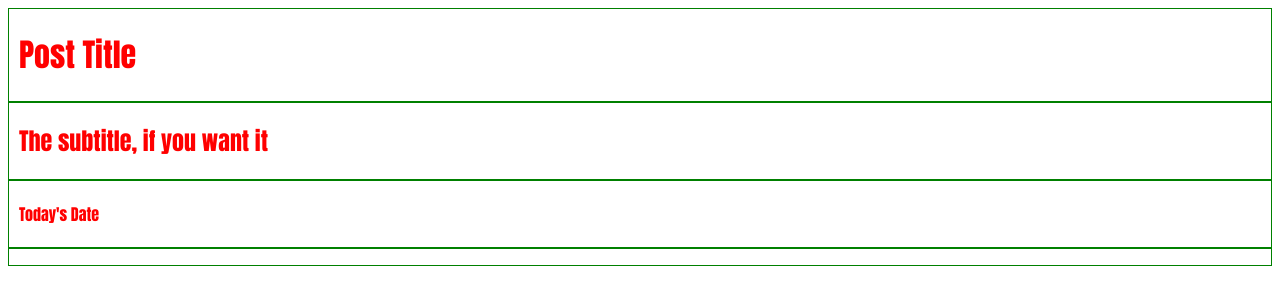
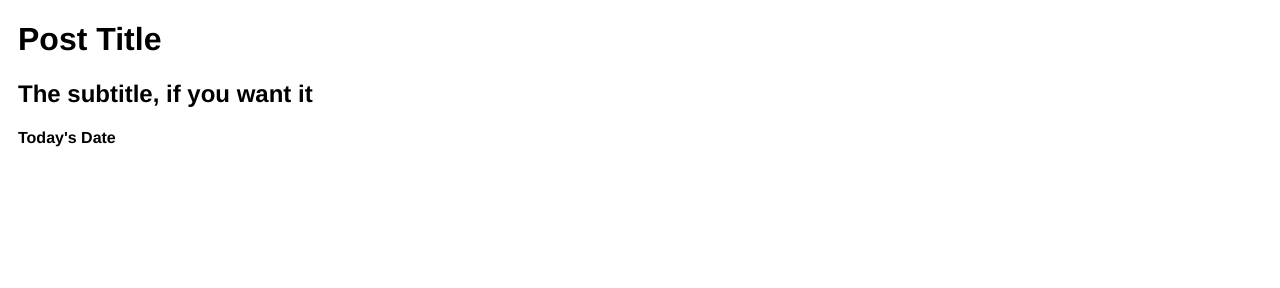
Before and after one commit to joshzich/joshzich.github.io, a plain HTML site: page blog/blog-template.html in a window 1280 px wide. Drawn offline with Linux system fonts and the light colour scheme; files that its build step writes are made by us from their sources.

Commit message:
fixed links and added ids for other blogs

```diff
--- a/stylesheets/blog-stylesheet.css
+++ b/stylesheets/blog-stylesheet.css
@@ -1,27 +1,38 @@
-html{
-	color:red;
-}
 
 #post-title {
-  border: 1px solid green;
-  font-family:Impact;
+  /*border: 1px solid green;*/
+  font-family:Helvetica;
   padding-left: 10px;
 }
 
 #subtitle {
-  border: 1px solid green;
-  font-family:Impact;
+  /*border: 1px solid green;*/
+  font-family:Helvetica;
   padding-left: 10px;
 }
 
 #post-date {
-  border: 1px solid green;
-  font-family:Impact;
+  /*border: 1px solid green;*/
+  font-family:Helvetica;
   padding-left: 10px;
 }
 
 #post-content {
-  border: 1px solid green;
-  font-family:Impact;
+  /*border: 1px solid green;*/
+  font-family:Helvetica;
   padding-left: 10px;
 }
+
+#chef{
+  /*border: 1px solid green;*/
+  font-family:Helvetica;
+  padding-left: 10px;
+
+}
+
+#tech{
+  /*border: 1px solid green;*/
+  font-family:Helvetica;
+  padding-left: 10px;
+
+}
```
